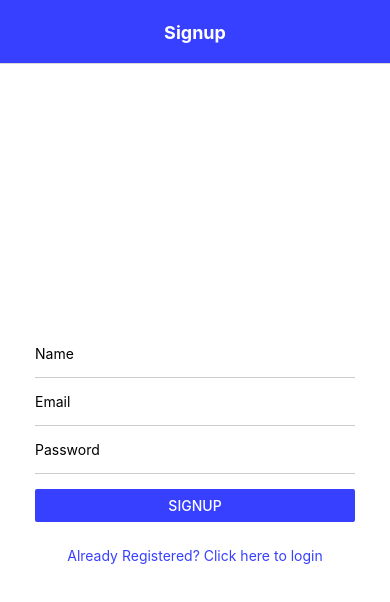
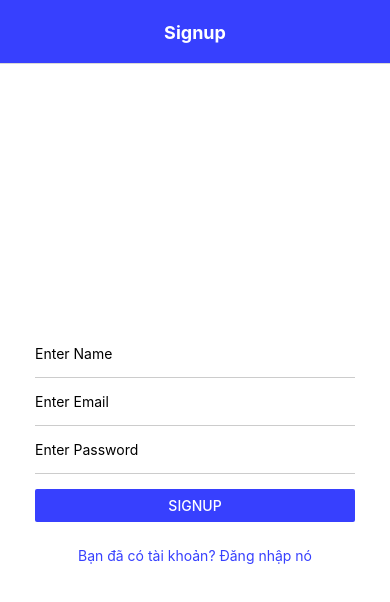
Before and after one commit to duongCute123/Nhom5_ChatApp, a React Native app: screen /Signup in a window 390 px wide. Shown: the top 602 px of the page. Built offline with nearby package versions, Linux system fonts and the light colour scheme; no server answers.

Commit message:
finish login

```diff
--- a/component/LogOut/Logout.jsx
+++ b/component/LogOut/Logout.jsx
@@ -1,7 +1,8 @@
 // components/dashboard.js
 import React, { Component } from 'react';
 import { StyleSheet, View, Text, Button } from 'react-native';
-import firebase from '../../database/firebase';
+import { firebase } from '../../database/firebase';
+
 export default class Dashboard extends Component {
     constructor() {
         super();
--- a/component/Login/Login.jsx
+++ b/component/Login/Login.jsx
@@ -1,8 +1,7 @@
 // components/login.js
 import React, { Component } from 'react';
 import { StyleSheet, Text, View, TextInput, Button, Alert, ActivityIndicator } from 'react-native';
-import firebase from '../database/firebase';
-
+import { firebase } from '../../database/firebase';
 export default class Login extends Component {
 
     constructor() {
@@ -20,7 +19,7 @@ export default class Login extends Component {
     }
     userLogin = () => {
         if (this.state.email === '' && this.state.password === '') {
-            Alert.alert('Enter details to signin!')
+            Alert.alert('Vui lòng nhập thông tin vào!')
         } else {
             this.setState({
                 isLoading: true,
@@ -30,7 +29,7 @@ export default class Login extends Component {
                 .signInWithEmailAndPassword(this.state.email, this.state.password)
                 .then((res) => {
                     console.log(res)
-                    console.log('User logged-in successfully!')
+                    console.log('Đăng nhập thành công')
                     this.setState({
                         isLoading: false,
                         email: '',
@@ -53,13 +52,13 @@ export default class Login extends Component {
             <View style={styles.container}>
                 <TextInput
                     style={styles.inputStyle}
-                    placeholder="Email"
+                    placeholder="Enter Email"
                     value={this.state.email}
                     onChangeText={(val) => this.updateInputVal(val, 'email')}
                 />
                 <TextInput
                     style={styles.inputStyle}
-                    placeholder="Password"
+                    placeholder="Enter password"
                     value={this.state.password}
                     onChangeText={(val) => this.updateInputVal(val, 'password')}
                     maxLength={15}
@@ -73,7 +72,7 @@ export default class Login extends Component {
                 <Text
                     style={styles.loginText}
                     onPress={() => this.props.navigation.navigate('Signup')}>
-                    Don't have account? Click here to signup
+                    Bạn chưa có tài khoản? Tạo ngay Signup
                 </Text>
             </View>
         );
--- a/component/Register/Signup.jsx
+++ b/component/Register/Signup.jsx
@@ -1,8 +1,7 @@
 // components/signup.js
 import React, { Component } from 'react';
 import { StyleSheet, Text, View, TextInput, Button, Alert, ActivityIndicator } from 'react-native';
-import firebase from '../../database/firebase';
-
+import { firebase } from '../../database/firebase';
 export default class Signup extends Component {
 
     constructor() {
@@ -21,7 +20,7 @@ export default class Signup extends Component {
     }
     registerUser = () => {
         if (this.state.email === '' && this.state.password === '') {
-            Alert.alert('Enter details to signup!')
+            Alert.alert('Vui lòng nhập đầy đủ thông tin đăng ký!')
         } else {
             this.setState({
                 isLoading: true,
@@ -33,7 +32,7 @@ export default class Signup extends Component {
                     res.user.updateProfile({
                         displayName: this.state.displayName
                     })
-                    console.log('User registered successfully!')
+                    console.log('Tạo tài khoản thành công!')
                     this.setState({
                         isLoading: false,
                         displayName: '',
@@ -57,19 +56,19 @@ export default class Signup extends Component {
             <View style={styles.container}>
                 <TextInput
                     style={styles.inputStyle}
-                    placeholder="Name"
+                    placeholder="Enter Name"
                     value={this.state.displayName}
                     onChangeText={(val) => this.updateInputVal(val, 'displayName')}
                 />
                 <TextInput
                     style={styles.inputStyle}
-                    placeholder="Email"
+                    placeholder="Enter Email"
                     value={this.state.email}
                     onChangeText={(val) => this.updateInputVal(val, 'email')}
                 />
                 <TextInput
                     style={styles.inputStyle}
-                    placeholder="Password"
+                    placeholder="Enter Password"
                     value={this.state.password}
                     onChangeText={(val) => this.updateInputVal(val, 'password')}
                     maxLength={15}
@@ -83,7 +82,7 @@ export default class Signup extends Component {
                 <Text
                     style={styles.loginText}
                     onPress={() => this.props.navigation.navigate('Login')}>
-                    Already Registered? Click here to login
+                    Bạn đã có tài khoản? Đăng nhập nó
                 </Text>
             </View>
         );
--- a/database/firebase.jsx
+++ b/database/firebase.jsx
@@ -1,5 +1,5 @@
-// database/firebaseDb.js
-import * as firebase from 'firebase';
+import firebase from 'firebase/compat/app'
+import 'firebase/compat/auth'
 const firebaseConfig = {
   apiKey: "AIzaSyDGARW6u5a0SpboIuDlgLZ7aGR-nTanWx0",
   authDomain: "loginreactnative-e75d1.firebaseapp.com",
@@ -9,5 +9,7 @@ const firebaseConfig = {
   appId: "1:200542830914:web:78bdcea0a38241ac19c8db",
   measurementId: "G-88SXVKMDHQ"
 };
-firebase.initializeApp(firebaseConfig);
-export default firebase;
+if (firebase.app.length) {
+  firebase.initializeApp(firebaseConfig)
+}
+export { firebase };
--- a/package.json
+++ b/package.json
@@ -10,15 +10,18 @@
   },
   "dependencies": {
     "@expo/webpack-config": "^0.17.0",
+    "@react-native-firebase/auth": "^16.4.1",
     "@react-navigation/native": "^6.0.13",
     "@react-navigation/native-stack": "^6.9.1",
     "@react-navigation/stack": "^6.3.3",
+    "all": "0.0.0",
     "expo": "~46.0.16",
     "expo-status-bar": "~1.4.0",
     "firebase": "^9.13.0",
     "react": "18.0.0",
     "react-dom": "18.0.0",
     "react-native": "0.69.6",
+    "react-native-gesture-handler": "^2.5.0",
     "react-native-safe-area-context": "^4.4.1",
     "react-native-screens": "^3.18.2",
     "react-native-web": "~0.18.7"
```
Also changed, not shown: 1 other file (tests, documents, lock files or other folders). Lines whose indentation alone changed are shown as unchanged.
